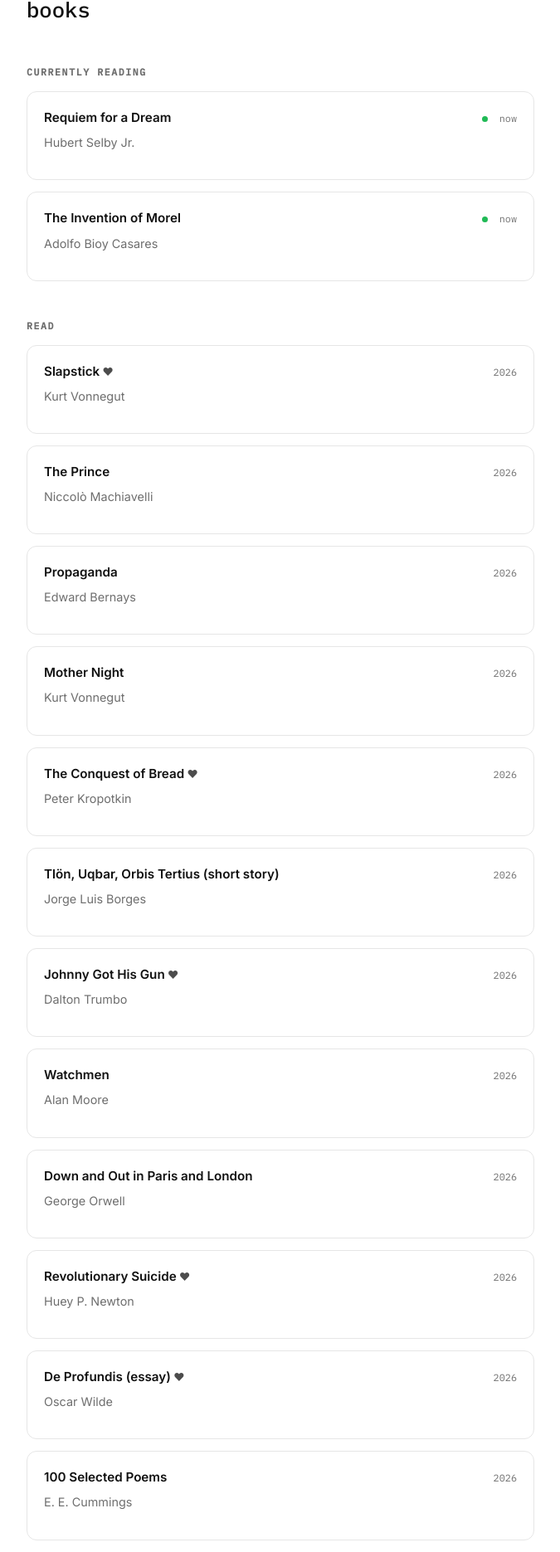
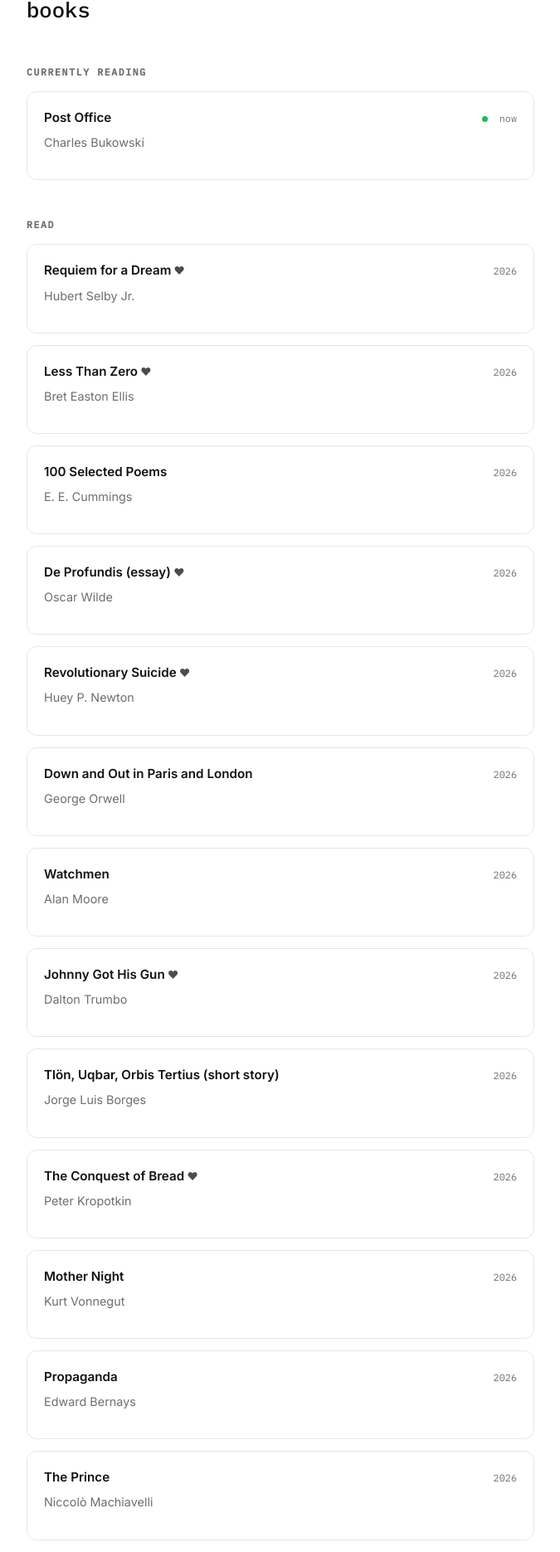
Before and after one commit to daltonoscar0/oscar-site, a React (Vite) app: page /books in a window 1280 px wide. Shown: the part 133-2004 px from the top of the page at 83% size, without its empty margins (302-977 px from the left). Built offline with nearby package versions, Linux system fonts and the light colour scheme.

Commit message:
Reorder books newest-first

```diff
--- a/src/data/books.js
+++ b/src/data/books.js
@@ -1,43 +1,41 @@
 // ─────────────────────────────────────────────────────────────
-// BOOKS — add a book when you finish it (newest first reads
-// nicest). Fields:
+// BOOKS — most recent at the top. Fields:
 //   liked: true    → puts a ♥ on the card
 //   reading: true  → shows under "currently reading" at the top
-// When you finish a book, delete `reading: true` and add the year.
+// When you finish a book, delete `reading: true`, add the year,
+// and move it to the top of the read list.
 // ─────────────────────────────────────────────────────────────
 
 export const books = [
   // ── currently reading ──────────────────────────────────────
-  { title: "Requiem for a Dream", author: "Hubert Selby Jr.", reading: true },
-  { title: "The Invention of Morel", author: "Adolfo Bioy Casares", reading: true },
+  { title: "Post Office", author: "Charles Bukowski", reading: true },
 
-  // ── 2026 ───────────────────────────────────────────────────
+  // ── read, newest first ─────────────────────────────────────
+  { title: "Requiem for a Dream", author: "Hubert Selby Jr.", year: 2026, liked: true },
+  { title: "Less Than Zero", author: "Bret Easton Ellis", year: 2026, liked: true },
+  { title: "100 Selected Poems", author: "E. E. Cummings", year: 2026 },
+  { title: "De Profundis (essay)", author: "Oscar Wilde", year: 2026, liked: true },
+  { title: "Revolutionary Suicide", author: "Huey P. Newton", year: 2026, liked: true },
+  { title: "Down and Out in Paris and London", author: "George Orwell", year: 2026 },
+  { title: "Watchmen", author: "Alan Moore", year: 2026 },
+  { title: "Johnny Got His Gun", author: "Dalton Trumbo", year: 2026, liked: true },
+  { title: "Tlön, Uqbar, Orbis Tertius (short story)", author: "Jorge Luis Borges", year: 2026 },
+  { title: "The Conquest of Bread", author: "Peter Kropotkin", year: 2026, liked: true },
+  { title: "Mother Night", author: "Kurt Vonnegut", year: 2026 },
+  { title: "Propaganda", author: "Edward Bernays", year: 2026 },
+  { title: "The Prince", author: "Niccolò Machiavelli", year: 2026 },
   { title: "Slapstick", author: "Kurt Vonnegut", year: 2026, liked: true },
-  { title: "The Prince", author: "Niccolò Machiavelli", year: 2026 },
-  { title: "Propaganda", author: "Edward Bernays", year: 2026 },
-  { title: "Mother Night", author: "Kurt Vonnegut", year: 2026 },
-  { title: "The Conquest of Bread", author: "Peter Kropotkin", year: 2026, liked: true },
-  { title: "Tlön, Uqbar, Orbis Tertius (short story)", author: "Jorge Luis Borges", year: 2026 },
-  { title: "Johnny Got His Gun", author: "Dalton Trumbo", year: 2026, liked: true },
-  { title: "Watchmen", author: "Alan Moore", year: 2026 },
-  { title: "Down and Out in Paris and London", author: "George Orwell", year: 2026 },
-  { title: "Revolutionary Suicide", author: "Huey P. Newton", year: 2026, liked: true },
-  { title: "De Profundis (essay)", author: "Oscar Wilde", year: 2026, liked: true },
-  { title: "100 Selected Poems", author: "E. E. Cummings", year: 2026 },
-  { title: "Less Than Zero", author: "Bret Easton Ellis", year: 2026, liked: true },
-
-  // ── 2025 ───────────────────────────────────────────────────
+  { title: "The Subterraneans", author: "Jack Kerouac", year: 2025 },
+  { title: "On the Road", author: "Jack Kerouac", year: 2025 },
+  { title: "Lolita", author: "Vladimir Nabokov", year: 2025 },
+  { title: "The Merchant of Venice", author: "William Shakespeare", year: 2025 },
+  { title: "Reform or Revolution", author: "Rosa Luxemburg", year: 2025 },
+  { title: "Plutonian Ode and Other Poems", author: "Allen Ginsberg", year: 2025, liked: true },
+  { title: "Kaddish and Other Poems", author: "Allen Ginsberg", year: 2025 },
+  { title: "Last Exit to Brooklyn", author: "Hubert Selby Jr.", year: 2025, liked: true },
+  { title: "Queer", author: "William Burroughs", year: 2025, liked: true },
+  { title: "The Trial", author: "Franz Kafka", year: 2025 },
+  { title: "The Dharma Bums", author: "Jack Kerouac", year: 2025, liked: true },
+  { title: "Simone de Beauvoir on Women", author: "Jean Leighton", year: 2025 },
   { title: "Waiting for Godot", author: "Samuel Beckett", year: 2025 },
-  { title: "Simone de Beauvoir on Women", author: "Jean Leighton", year: 2025 },
-  { title: "The Dharma Bums", author: "Jack Kerouac", year: 2025, liked: true },
-  { title: "The Trial", author: "Franz Kafka", year: 2025 },
-  { title: "Queer", author: "William Burroughs", year: 2025, liked: true },
-  { title: "Last Exit to Brooklyn", author: "Hubert Selby Jr.", year: 2025, liked: true },
-  { title: "Kaddish and Other Poems", author: "Allen Ginsberg", year: 2025 },
-  { title: "Plutonian Ode and Other Poems", author: "Allen Ginsberg", year: 2025, liked: true },
-  { title: "Reform or Revolution", author: "Rosa Luxemburg", year: 2025 },
-  { title: "The Merchant of Venice", author: "William Shakespeare", year: 2025 },
-  { title: "Lolita", author: "Vladimir Nabokov", year: 2025 },
-  { title: "On the Road", author: "Jack Kerouac", year: 2025 },
-  { title: "The Subterraneans", author: "Jack Kerouac", year: 2025 },
 ];
```
